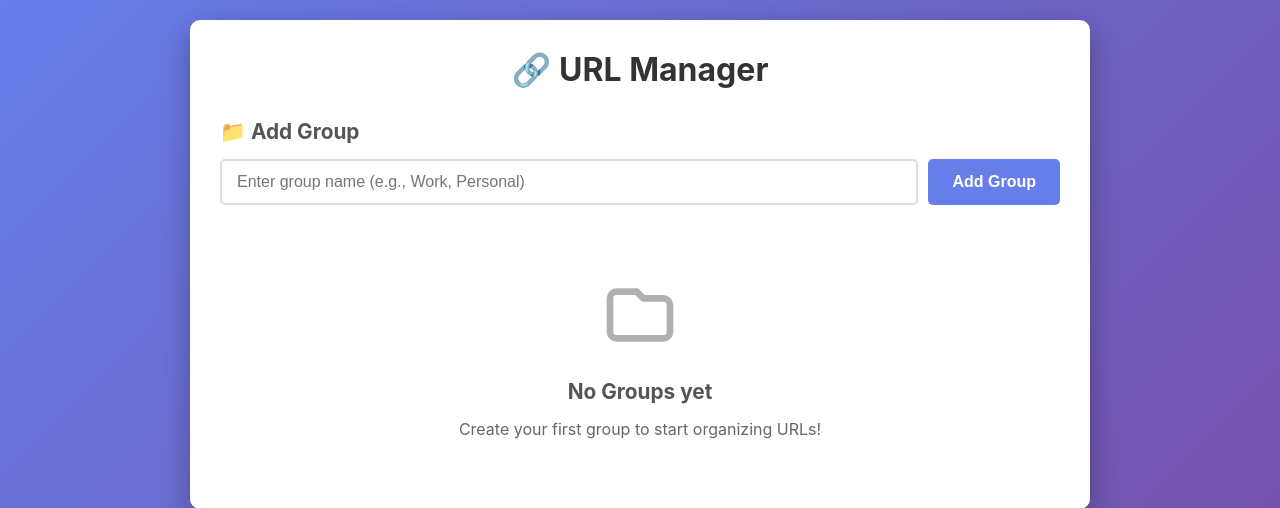
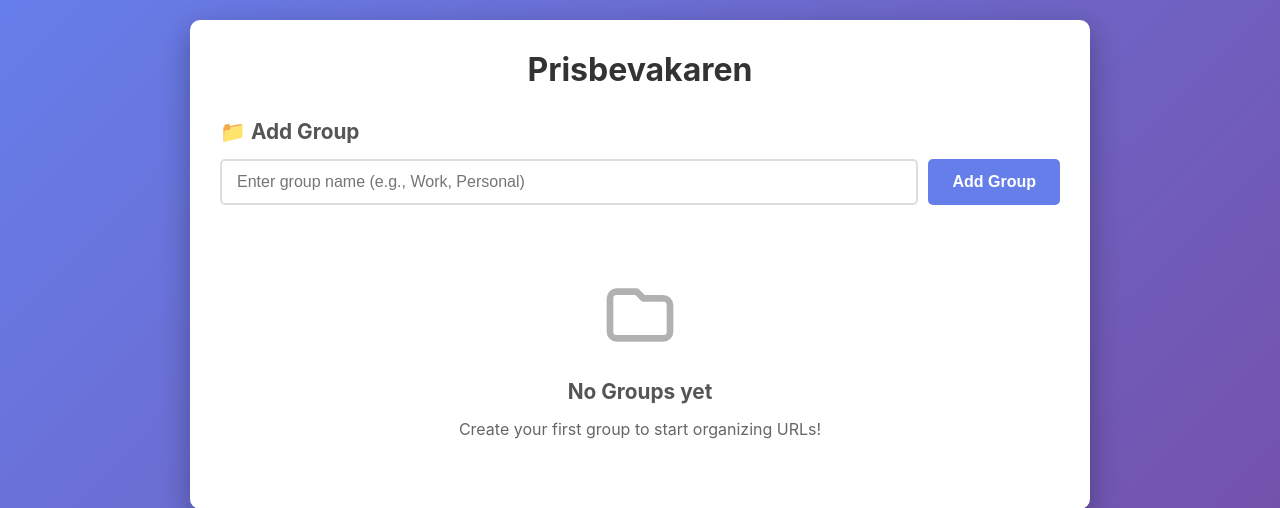
Before and after one commit to frangiz/prisbevakaren, a Flask app: page / in a window 1280 px wide. Shown: the top 508 px of the page. Run offline with Flask 3, Linux system fonts and the light colour scheme; data that the repository does not hold is empty.

Commit message:
Renamed url manager to prisbevakaren.#

```diff
--- a/main.py
+++ b/main.py
@@ -1,4 +1,4 @@
-"""Main entry point for the Flask URL Manager application."""
+"""Main entry point for the Flask Prisbevakaren application."""
 
 import os
 
@@ -8,7 +8,7 @@ from src.app import create_app
 def main() -> None:
     """Run the Flask application."""
     app = create_app()
-    print("Starting Flask URL Manager...")
+    print("Starting Flask prisbevakaren...")
     print("Open http://127.0.0.1:5000 in your browser")
     # Only enable debug mode in development, not in production
     debug_mode = os.environ.get("FLASK_DEBUG", "False").lower() in ("true", "1", "yes")
--- a/src/templates/index.html
+++ b/src/templates/index.html
@@ -226,7 +226,7 @@
 </head>
 <body>
     <div class="container">
-        <h1>🔗 URL Manager</h1>
+        <h1>Prisbevakaren</h1>
 
         {% with messages = get_flashed_messages(with_categories=true) %}
             {% if messages %}
```
